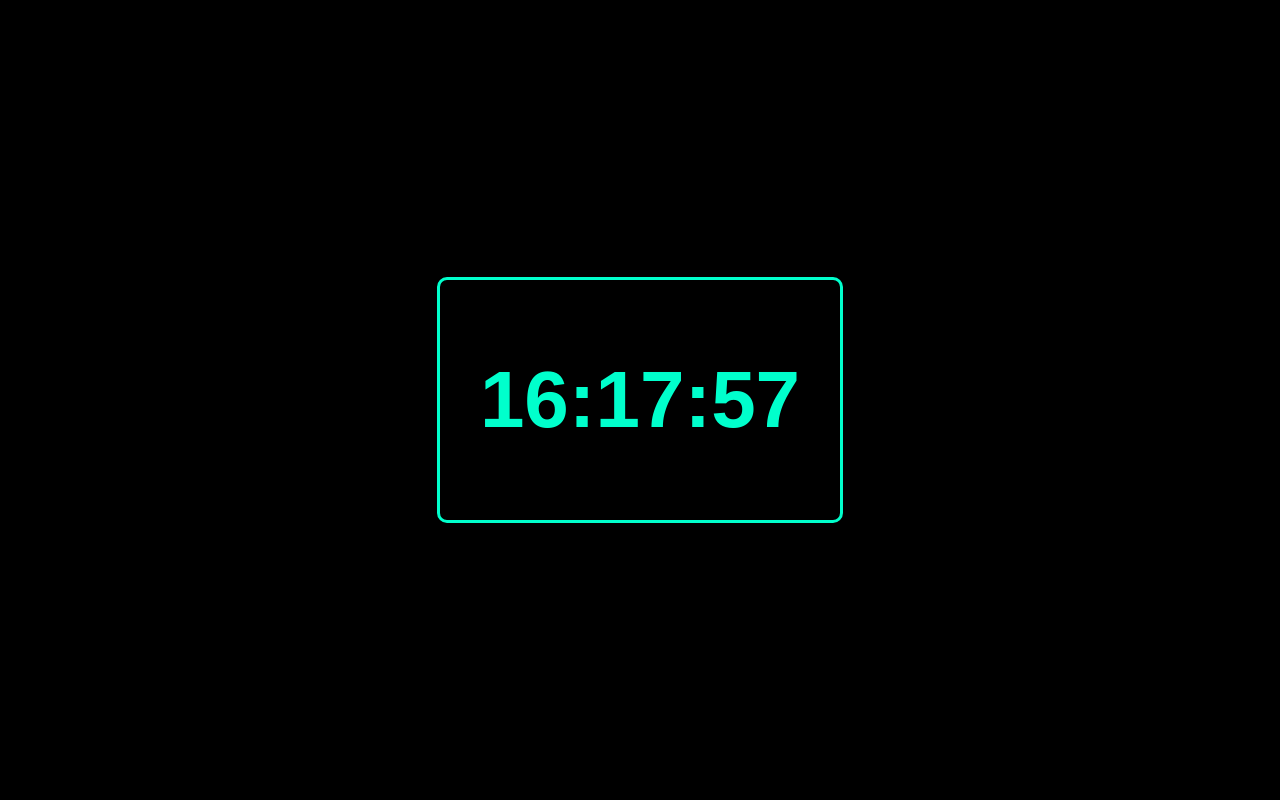
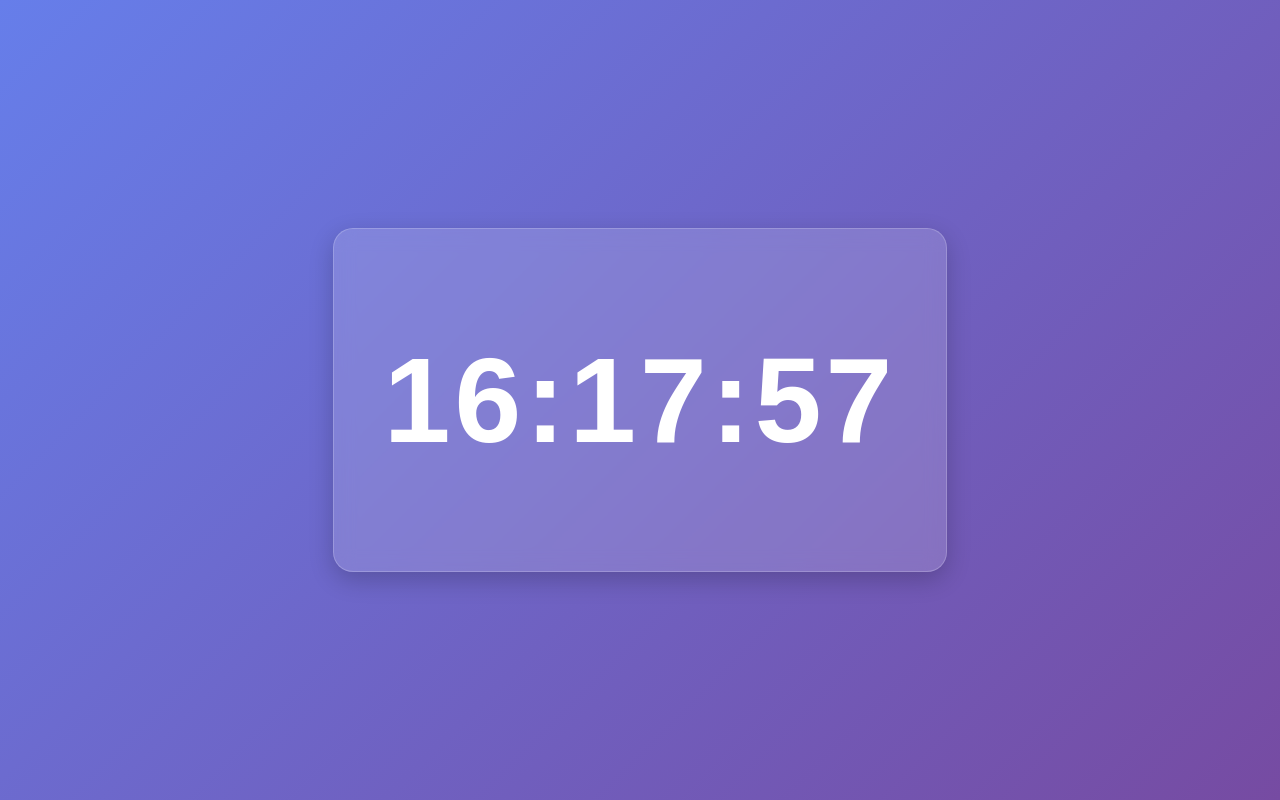
Before and after one commit to hemalathakd07/Projects, a plain HTML site: page Digital-Clock/index.html in a window 1280 px wide. Drawn offline with Linux system fonts and the light colour scheme.

Commit message:
Improved digital clock design and colors

```diff
--- a/Digital-Clock/style.css
+++ b/Digital-Clock/style.css
@@ -4,14 +4,29 @@ body {
   display: flex;
   justify-content: center;
   align-items: center;
-  background: black;
-  font-family: Arial, sans-serif;
+
+  background: linear-gradient(135deg, #667eea, #764ba2);
+
+  font-family: 'Poppins', sans-serif;
 }
 
 .clock {
-  color: #00ffcc;
-  font-size: 40px;
-  border: 3px solid #00ffcc;
-  padding: 20px 40px;
-  border-radius: 10px;
+  font-size: 60px;
+  font-weight: 600;
+  letter-spacing: 4px;
+
+  color: #ffffff;
+
+  padding: 22px 50px;
+
+  background: rgba(255, 255, 255, 0.15);
+
+  border-radius: 20px;
+
+  backdrop-filter: blur(10px);
+
+  box-shadow:
+    0 8px 25px rgba(0, 0, 0, 0.2);
+
+  border: 1px solid rgba(255, 255, 255, 0.2);
 }
```
